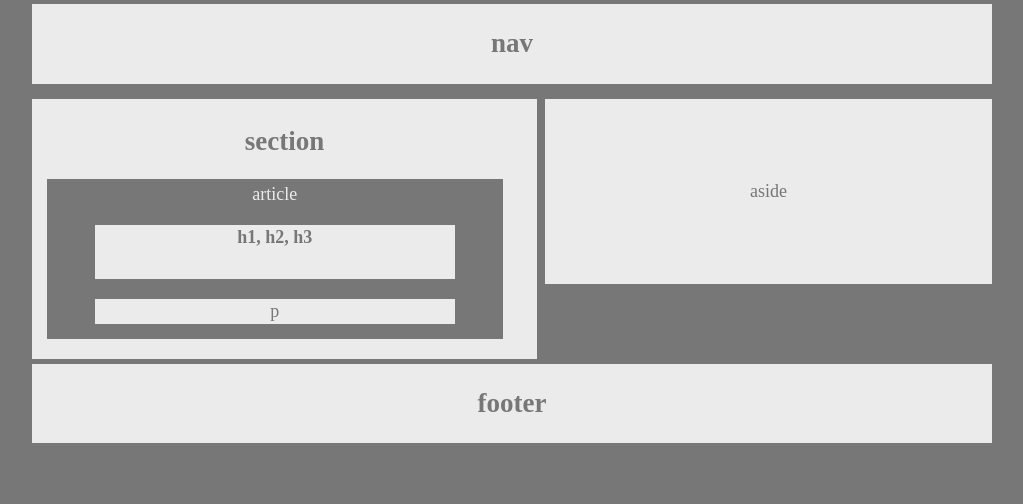
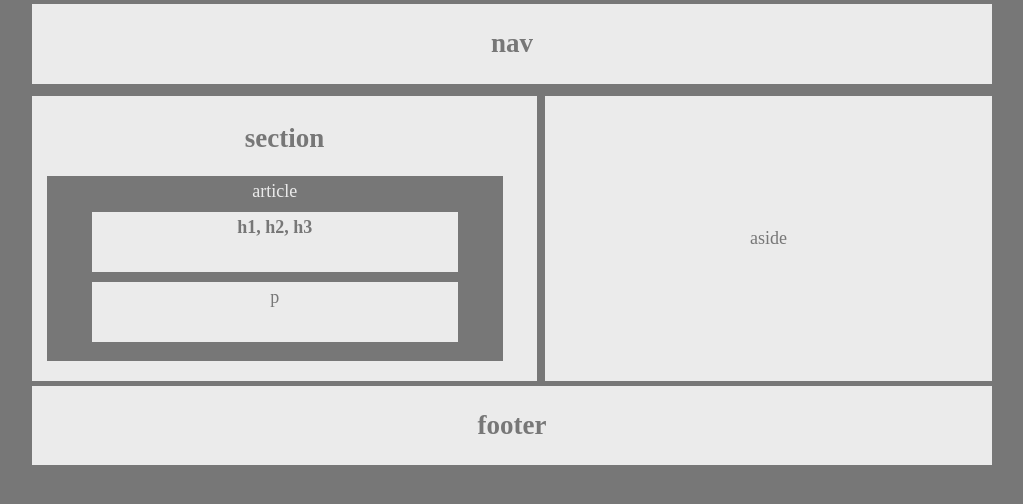
Before and after one commit to ZigglyMantis/HW-Wireframe, a plain HTML site: page index.html in a window 1280 px wide. Shown: the part 90-594 px from the top of the page, without its empty margins (128-1151 px from the left). Drawn offline with Linux system fonts and the light colour scheme.

Commit message:
completed css to be close/similar to the image assigned

```diff
--- a/style.css
+++ b/style.css
@@ -25,7 +25,7 @@ body {
 .secbox {
     background: #ebebeb;
     width: 495px;
-    height: 250px;
+    height: 275px;
     float: left;
     margin: 5px auto;
     padding: 5px;
@@ -37,7 +37,7 @@ body {
     text-align: center;
     margin: 5px auto;
     font-size: 18px;
-    padding: 82px 205px;
+    padding: 132px 205px;
 }
 
 #article {
@@ -45,30 +45,31 @@ body {
     color: #ebebeb;
     margin: 10px;
     width: 90%;
-    height: 150px;
+    height: 175px;
     font-size: 18px;
     padding: 5px;
 }
 
 #h123 {
-    margin: 5px auto;
     width: 80%;
     height: 50px;
-    padding: 2px;
+    padding: 5px;
     text-align: center;
     font-size: 18px;
     background: #ebebeb;
     color: #777;
-    margin: 20px auto;
+    margin: 10px auto;
 }
 
 #p {
-    padding: 2px;
-    margin: 20px auto;
+    padding: 5px;
+    margin: 10px auto;
     width: 80%;
     font-size: 18px;
     color: #777;
     background: #ebebeb;
+    height: 50px;
+    text-align: center;
 
 }
 
@@ -79,7 +80,3 @@ body {
     padding: 2px;
     font-size: 18px;
 }
-
-.lower {
-    margin: 10px auto;
-}
```
